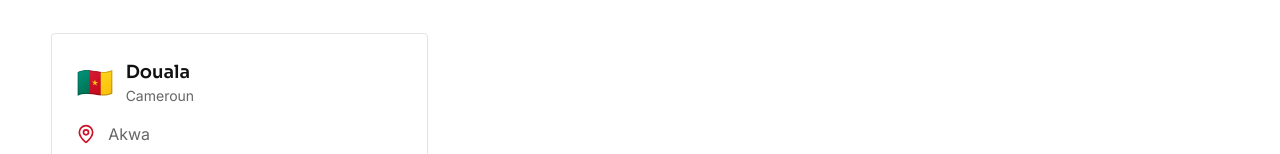
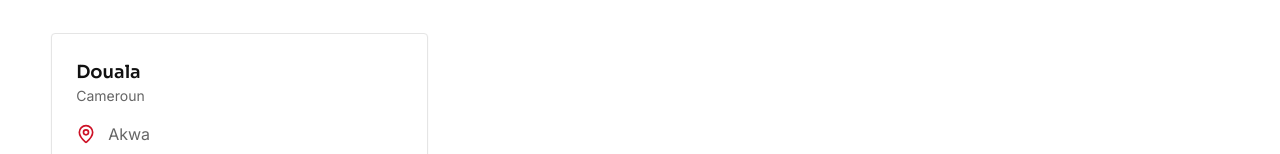
Before and after one commit to ossaka845-commits/camerossakaprincipal, a React (Vite) app: page /contact in a window 1280 px wide. Shown: the part 356-510 px from the top of the page. Built offline with nearby package versions, Linux system fonts and the light colour scheme.

Commit message:
Remove Cameroon flag from contact card
Co-authored-by: Copilot <223556219+Copilot@users.noreply.github.com>

```diff
--- a/src/pages/Contact.tsx
+++ b/src/pages/Contact.tsx
@@ -15,7 +15,6 @@ const offices = [
   {
     city: 'Douala',
     country: 'Cameroun',
-    flag: '🇨🇲',
     address: 'Akwa',
     phone: '+237 6 92 83 13 34',
     email: 'contact@co-connexion.com',
@@ -115,7 +114,6 @@ export default function Contact() {
           {offices.map((office, index) => (
             <div key={index} className="office-card bg-white border border-[#E5E5E5] shadow-sm p-6 rounded-sm">
               <div className="flex items-center gap-3 mb-4">
-                <span className="text-3xl">{office.flag}</span>
                 <div>
                   <h3 className="text-lg font-semibold text-[#111111] font-['Sora']">{office.city}</h3>
                   <p className="text-[#666666] text-sm">{office.country}</p>
```
